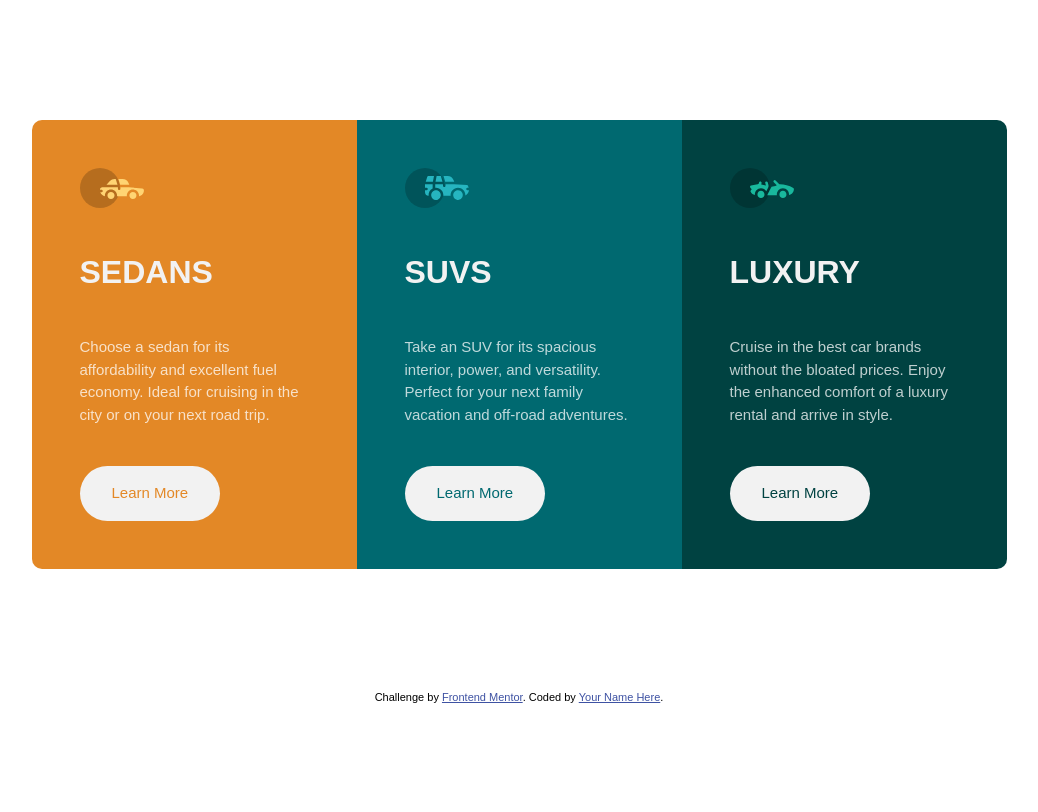
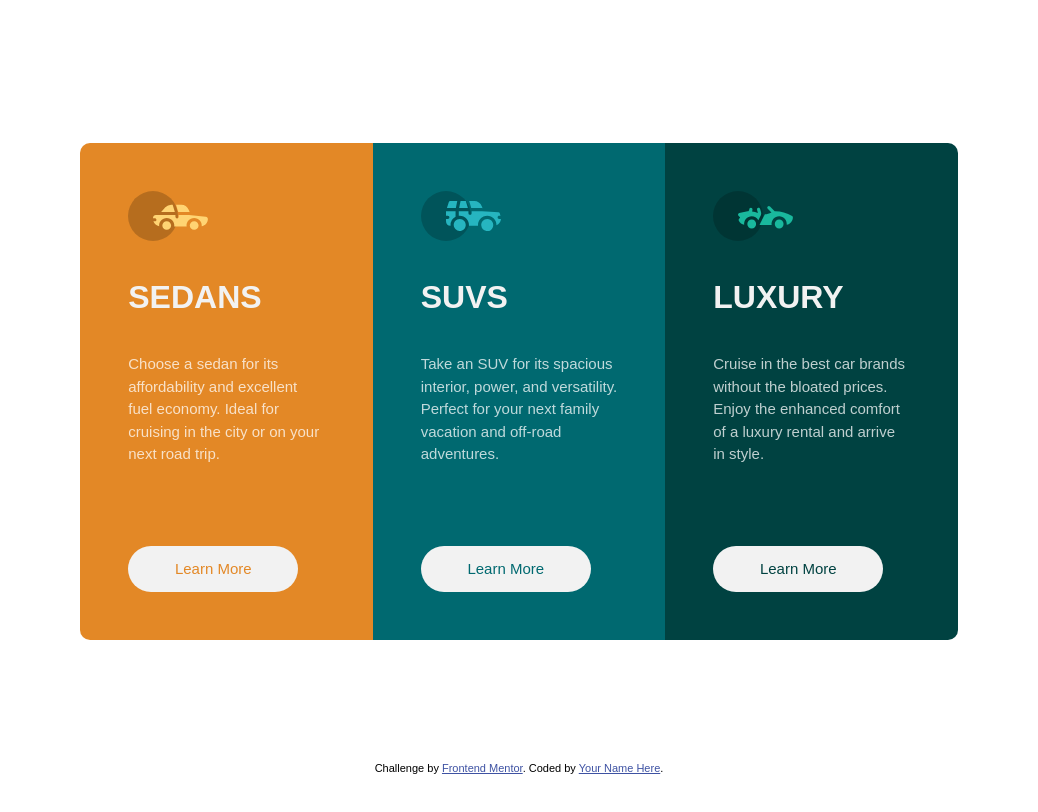
Before and after one commit to DeivissonLisboa/3-column-preview-card-component, a plain HTML site: page index.html in a window 1280 px wide. Shown: the whole page, without its empty margins (121-1159 px from the left). Drawn offline with Linux system fonts and the light colour scheme.

Commit message:
Update layout

```diff
--- a/style.css
+++ b/style.css
@@ -99,6 +99,8 @@ body {
   font-weight: var(--fw-1);
   font-size: var(--fs-1);
   background-color: var(--clr-neutral-transparent-white);
+  display: grid;
+  place-items: center;
 }
 
 .container {
@@ -111,6 +113,9 @@ body {
 .card {
   color: var(--clr-neutral-transparent-white);
   padding: 3rem;
+  display: flex;
+  flex-direction: column;
+  justify-content: space-between;
 }
 
 .card:nth-child(1) {
@@ -125,6 +130,10 @@ body {
   background-color: var(--clr-primary-dark-cyan);
 }
 
+.card img {
+  width: 5rem;
+}
+
 .card h1 {
   text-transform: uppercase;
   font-size: 2rem;
@@ -132,13 +141,14 @@ body {
 }
 
 .card > * + * {
-  margin-top: 2.5rem;
+  margin-top: 2rem;
 }
 
 .card button {
   border: none;
   background-color: var(--clr-neutral-light-gray);
-  padding: 1rem 2rem;
+  padding: 0.75rem 2rem;
+  width: 170px;
   border-radius: 5em;
   font-family: inherit;
 }
@@ -168,4 +178,8 @@ body {
     display: grid;
     grid-template-columns: repeat(3, 1fr);
   }
+
+  .card button {
+    margin-top: 5rem;
+  }
 }
```
